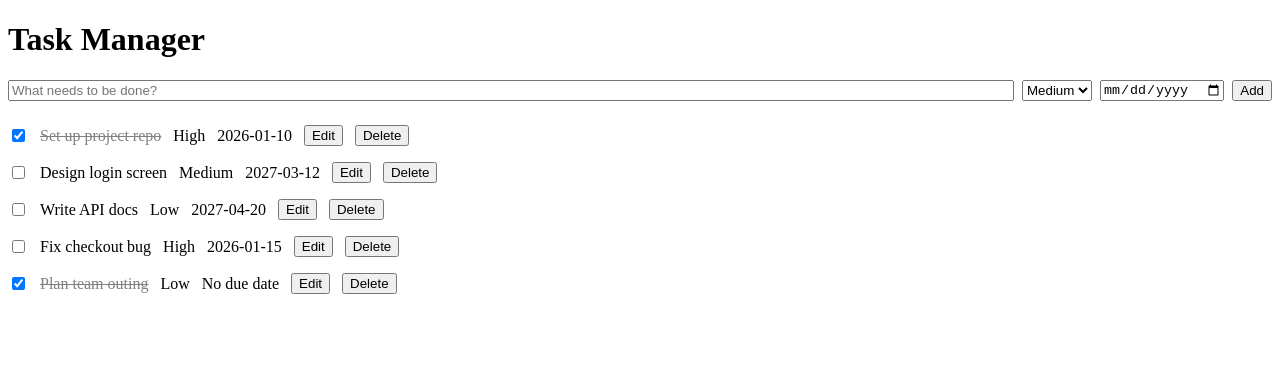
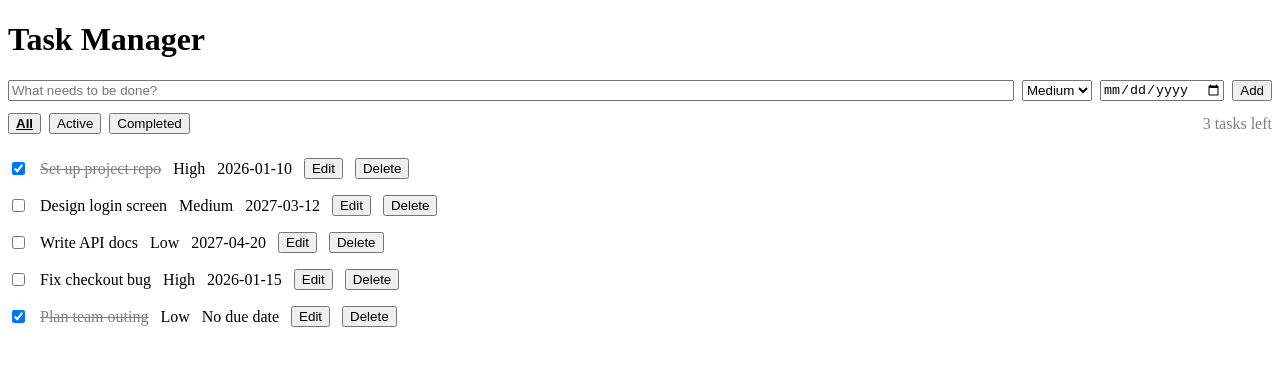
Before and after one commit to Sushil09kp/Task-Manager, a React (Vite) app: page / in a window 1280 px wide. Shown: the top 366 px of the page. Built offline with nearby package versions, Linux system fonts and the light colour scheme.

Commit message:
Add filter tabs and tasks left counter

```diff
--- a/src/App.css
+++ b/src/App.css
@@ -39,3 +39,27 @@
 .edit-input {
   width: 100%;
 }
+
+.filter-bar {
+  display: flex;
+  justify-content: space-between;
+  align-items: center;
+  flex-wrap: wrap;
+  gap: 8px;
+  margin: 12px 0;
+}
+
+.tabs {
+  display: flex;
+  gap: 8px;
+}
+
+.tab.active {
+  font-weight: bold;
+  text-decoration: underline;
+}
+
+.counter,.empty {
+  margin: 0;
+  color: gray;
+}
--- a/src/App.jsx
+++ b/src/App.jsx
@@ -1,12 +1,14 @@
 import { useState, useEffect } from 'react'
 import TaskList from './components/TaskList'
 import TaskForm from './components/TaskForm'
+import FilterTabs from './components/FilterTabs'
 import './App.css'
 
 function App() {
   const [tasks, setTasks] = useState([])
   const [loading, setLoading] = useState(true)
   const [error, setError] = useState('')
+  const [filter, setFilter] = useState('all')
 
   function loadTasks() {
     setLoading(true)
@@ -78,12 +80,25 @@ function App() {
     )
   }
 
+  const tasksLeft = tasks.filter((task) => !task.completed).length
+
+  const visibleTasks = tasks.filter((task) => {
+    if (filter === 'active') return !task.completed
+    if (filter === 'completed') return task.completed
+    return true
+  })
+
   return (
     <div className="app">
       <h1>Task Manager</h1>
       <TaskForm onAdd={addTask} />
+      <FilterTabs
+        filter={filter}
+        onFilterChange={setFilter}
+        tasksLeft={tasksLeft}
+      />
       <TaskList
-        tasks={tasks}
+        tasks={visibleTasks}
         onToggle={toggleTask}
         onEdit={editTask}
         onDelete={deleteTask}
--- /dev/null
+++ b/src/components/FilterTabs.jsx
@@ -0,0 +1,29 @@
+const filters = [
+  { value: 'all', label: 'All' },
+  { value: 'active', label: 'Active' },
+  { value: 'completed', label: 'Completed' },
+]
+
+function FilterTabs({ filter, onFilterChange, tasksLeft }) {
+  return (
+    <div className="filter-bar">
+      <div className="tabs">
+        {filters.map((item) => (
+          <button
+            key={item.value}
+            className={filter === item.value ? 'tab active' : 'tab'}
+            aria-pressed={filter === item.value}
+            onClick={() => onFilterChange(item.value)}
+          >
+            {item.label}
+          </button>
+        ))}
+      </div>
+      <p className="counter">
+        {tasksLeft} {tasksLeft === 1 ? 'task' : 'tasks'} left
+      </p>
+    </div>
+  )
+}
+
+export default FilterTabs
--- a/src/components/TaskList.jsx
+++ b/src/components/TaskList.jsx
@@ -1,6 +1,10 @@
 import TaskItem from './TaskItem'
 
 function TaskList({ tasks, onToggle, onEdit, onDelete }) {
+  if (tasks.length === 0) {
+    return <p className="empty">No tasks to show.</p>
+  }
+
   return (
     <ul className="task-list">
       {tasks.map((task) => (
```
